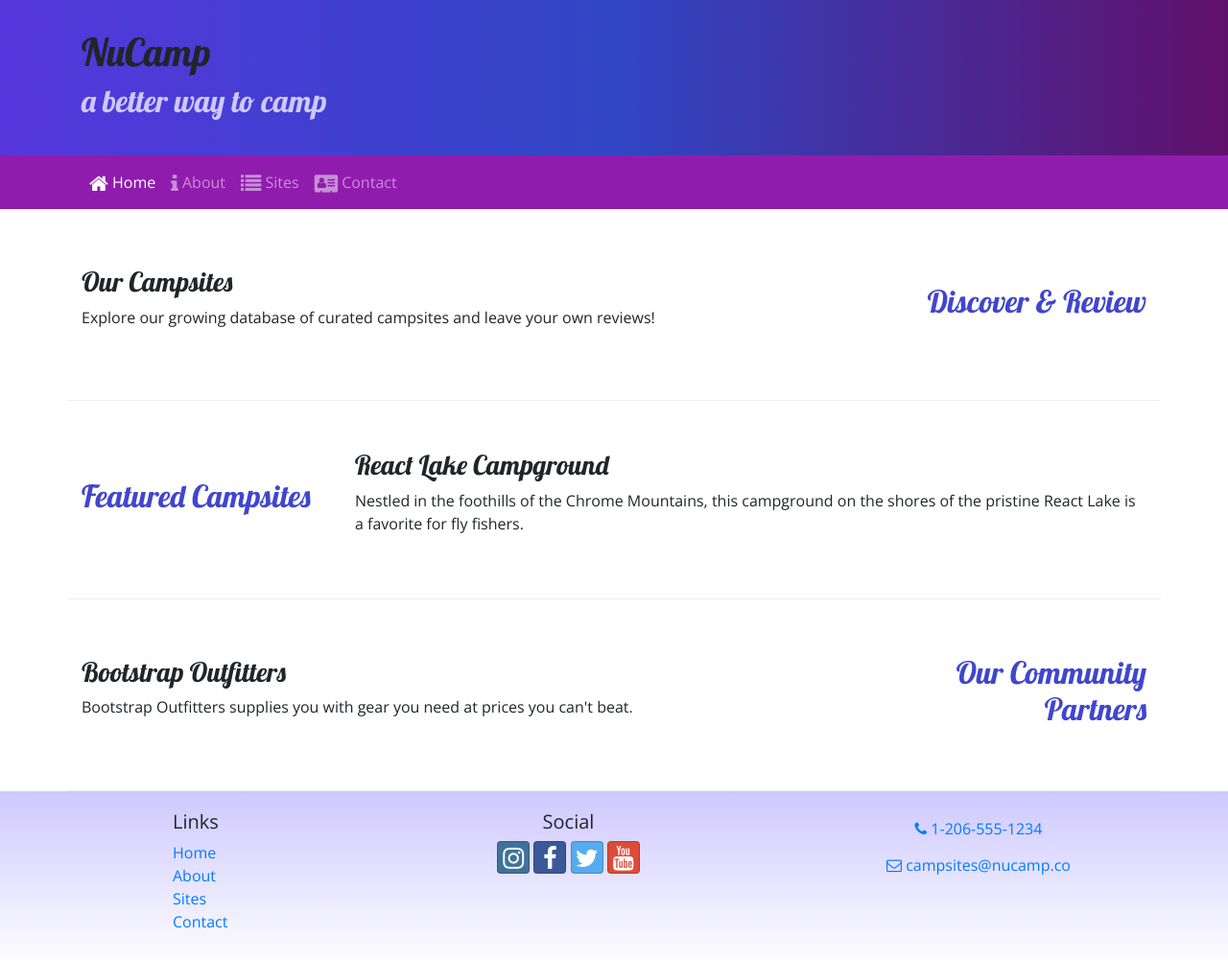
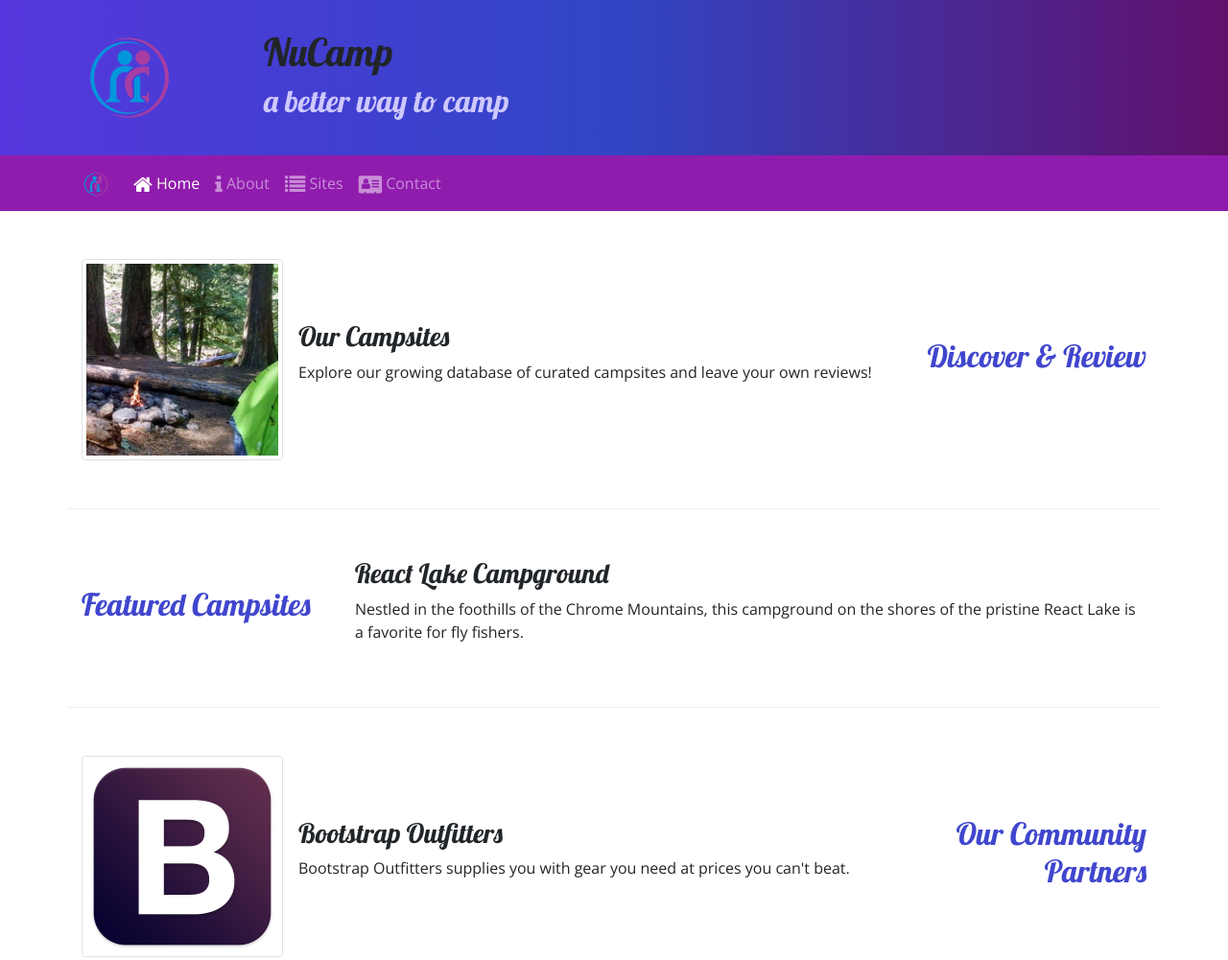
Before and after one commit to InfoPrince21/WebDev, a website: page index.html in a window 1280 px wide. Shown: the top 1001 px of the page at 96% size. Drawn offline with nearby package versions, Linux system fonts and the light colour scheme.

Commit message:
Images and Media

```diff
--- a/index.html
+++ b/index.html
@@ -24,6 +24,9 @@
     <header class="jumbotron jumbotron-fluid">
         <div class="container">
             <div class="row">
+                <div class="col-4 col-sm-3 col-md-2 align-self-center">
+                    <img src="img/logo.png" class="img-fluid" />
+                 </div>
                 <div class="col">
                     <h1>NuCamp</h1>
                     <h2>a better way to camp</h2>
@@ -35,6 +38,8 @@
 
     <nav class="navbar navbar-expand-sm navbar-dark sticky-top">
         <div class="container">
+            <a class="navbar-brand" href="#"><img src="img/logo.png" height="30" width="30" /></a>
+            <button class="navbar-toggler" type="button" data-toggle="collapse" data-target="#nucampNavbar">
             <button class="navbar-toggler ml-auto" type="button" data-toggle="collapse" data-target="#nucampNavbar">
                 <span class="navbar-toggler-icon"></span>
             </button>
@@ -55,8 +60,13 @@
                 <h2 class="text-sm-right">Discover & Review</h2>
             </div>
             <div class="col">
-                <h3>Our Campsites</h3>
-                <p class="d-none d-sm-block">Explore our growing database of curated campsites and leave your own reviews!</p>
+                <div class="media">
+                    <img class="d-flex mr-3 img-thumbnail" src="img/breadcrumb-trail-thumb.jpg" alt="Breadcrumb Trail" />
+                    <div class="media-body align-self-center">
+                        <h3>Our Campsites</h3>
+                        <p class="d-none d-sm-block">Explore our growing database of curated campsites and leave your own reviews!</p>
+                    </div>
+                </div>
             </div>
         </div>
 
@@ -75,8 +85,13 @@
                 <h2 class="text-sm-right">Our Community Partners</h2>
             </div>
             <div class="col">
-                <h3>Bootstrap Outfitters</h3>
-                <p class="d-none d-sm-block">Bootstrap Outfitters supplies you with gear you need at prices you can't beat.</p>
+                <div class="media">
+                    <img class="d-flex mr-3 img-thumbnail" src="img/bootstrap-thumb.png" alt="Bootstrap Outfitters" />
+                    <div class="media-body align-self-center">
+                        <h3>Bootstrap Outfitters</h3>
+                        <p class="d-none d-sm-block">Bootstrap Outfitters supplies you with gear you need at prices you can't beat.</p>
+                    </div>
+                </div>
             </div>
         </div>
     </div>
```
Also changed, not shown: aboutus.html (+6 -1 lines), contactus.html (+5 -0 lines), img/bootstrap-thumb.png (added), img/breadcrumb-trail-thumb.jpg (added), img/breadcrumb-trail.jpg (added), img/chrome-river-thumb.jpg (added), img/chrome-river.jpg (added), img/logo.png (added), img/react-lake-thumb.jpg (added), img/react-lake.jpg (added).
